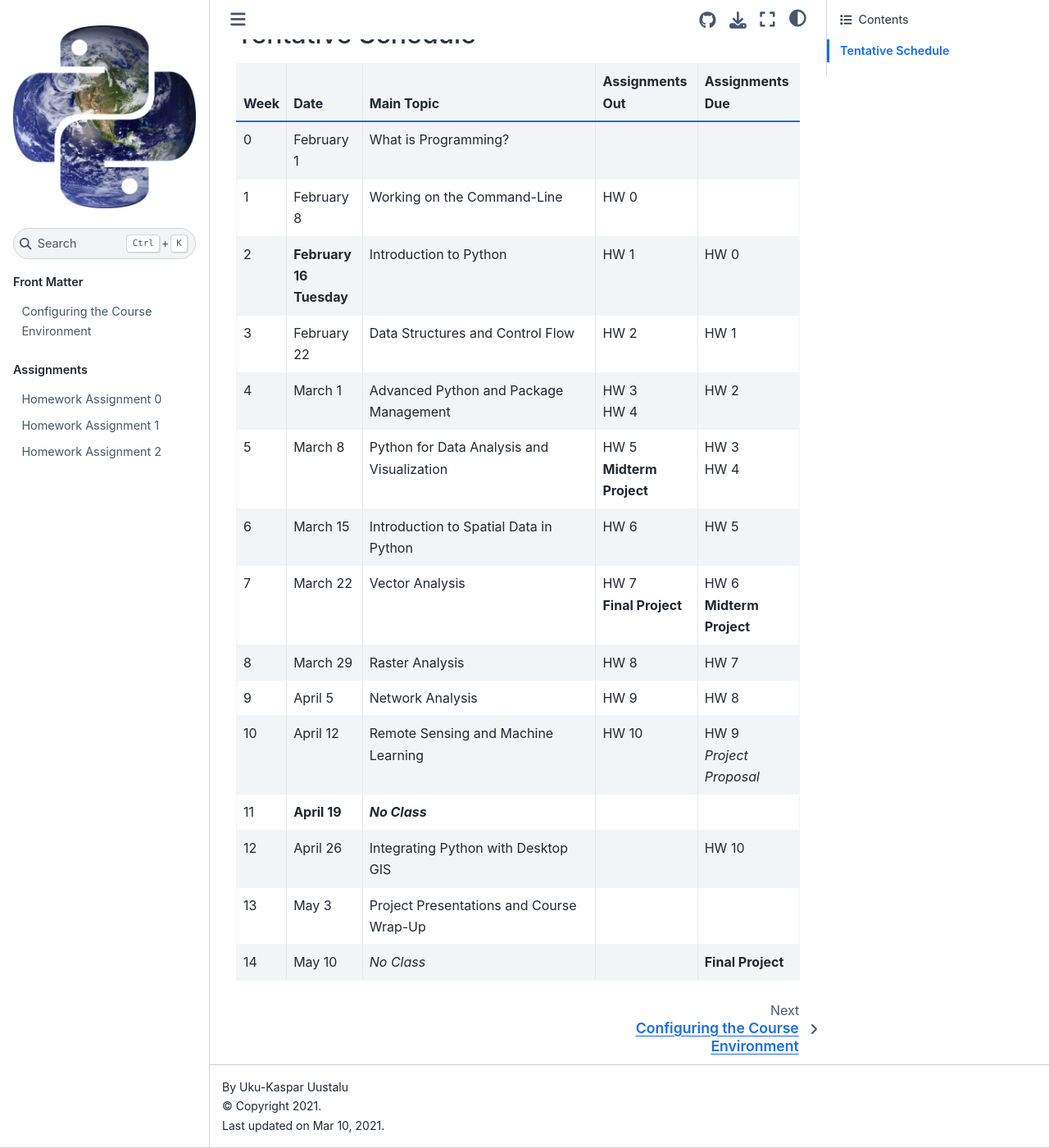
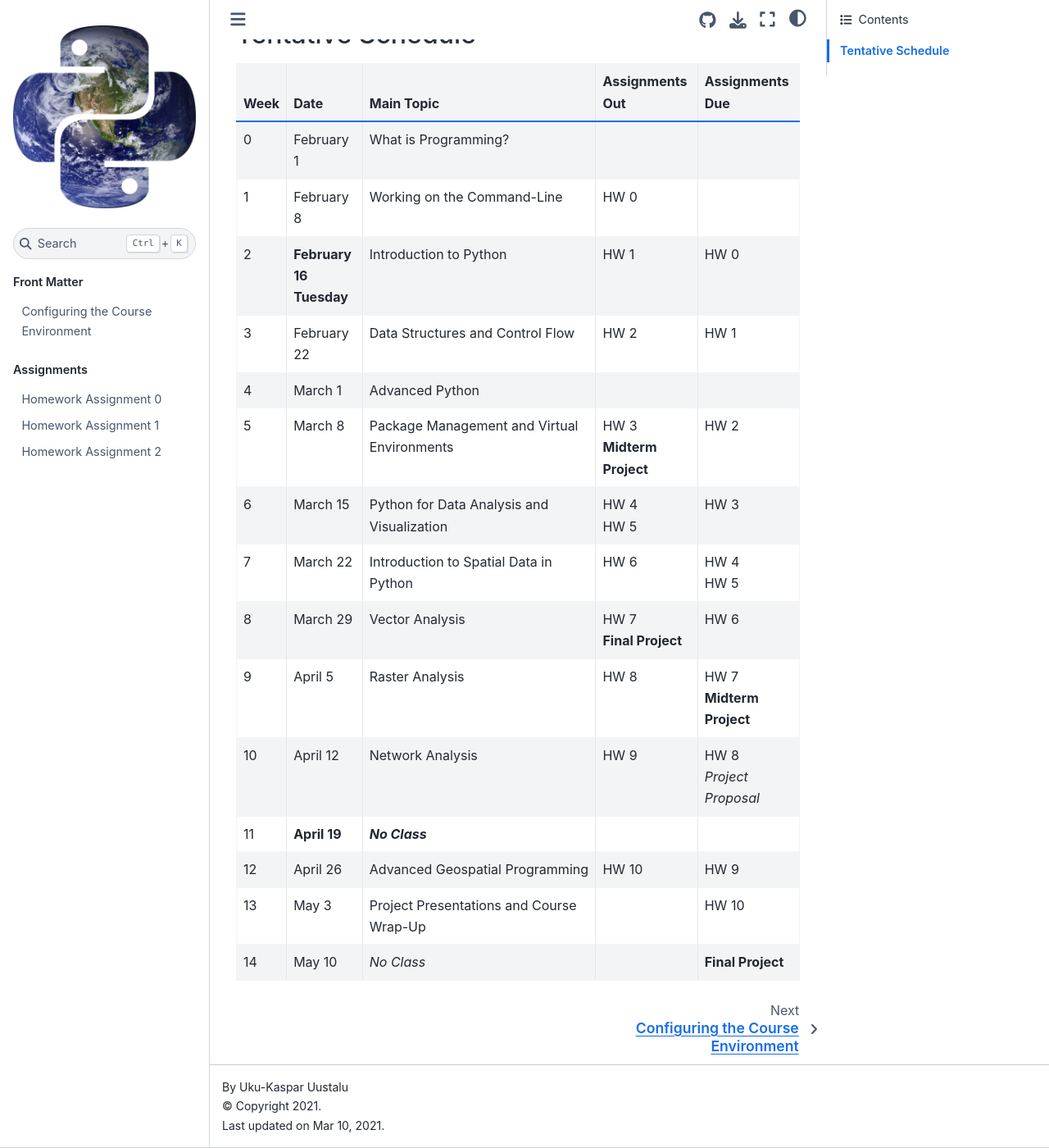
Before and after one commit to uep239/uep239.github.io, a Jupyter Book: the page built from source/index.md, in a window 1280 px wide and 1400 px high, scrolled down 515 px. Shown: the whole window at 82% size. Built offline with Jupyter Book 1.0.4 settings and Sphinx 7.4.7 and the Sphinx Book theme 1.1.4, drawn with Linux system fonts in a browser that asks for light colours.

Commit message:
update schedule

```diff
--- a/source/index.md
+++ b/source/index.md
@@ -68,44 +68,44 @@ Individual meetings available [**by appointment**](https://tufts.libcal.com/appo
   - HW 1
 * - 4
   - March 1
-  - Advanced Python and Package Management
-  - HW 3\
-    HW 4
-  - HW 2
+  - Advanced Python
+  -
+  -
 * - 5
   - March 8
-  - Python for Data Analysis and Visualization
-  - HW 5\
+  - Package Management and Virtual Environments
+  - HW 3\
     **Midterm Project**
-  - HW 3\
-    HW 4
+  - HW 2
 * - 6
   - March 15
+  - Python for Data Analysis and Visualization
+  - HW 4\
+    HW 5
+  - HW 3
+* - 7
+  - March 22
   - Introduction to Spatial Data in Python
   - HW 6
-  - HW 5
-* - 7
-  - March 22
+  - HW 4\
+    HW 5
+* - 8
+  - March 29
   - Vector Analysis
   - HW 7\
     **Final Project**
-  - HW 6\
-    **Midterm Project**
-* - 8
-  - March 29
+  - HW 6
+* - 9
+  - April 5
   - Raster Analysis
   - HW 8
-  - HW 7
-* - 9
-  - April 5
+  - HW 7\
+    **Midterm Project**
+* - 10
+  - April 12
   - Network Analysis
   - HW 9
-  - HW 8
-* - 10
-  - April 12
-  - Remote Sensing and Machine Learning
-  - HW 10
-  - HW 9\
+  - HW 8\
     *Project Proposal*
 * - 11
   - **April 19**
@@ -114,14 +114,14 @@ Individual meetings available [**by appointment**](https://tufts.libcal.com/appo
   -
 * - 12
   - April 26
-  - Integrating Python with Desktop GIS
-  -
+  - Advanced Geospatial Programming
   - HW 10
+  - HW 9
 * - 13
   - May 3
   - Project Presentations and Course Wrap-Up
   -
-  -
+  - HW 10
 * - 14
   - May 10
   - *No Class*
```
